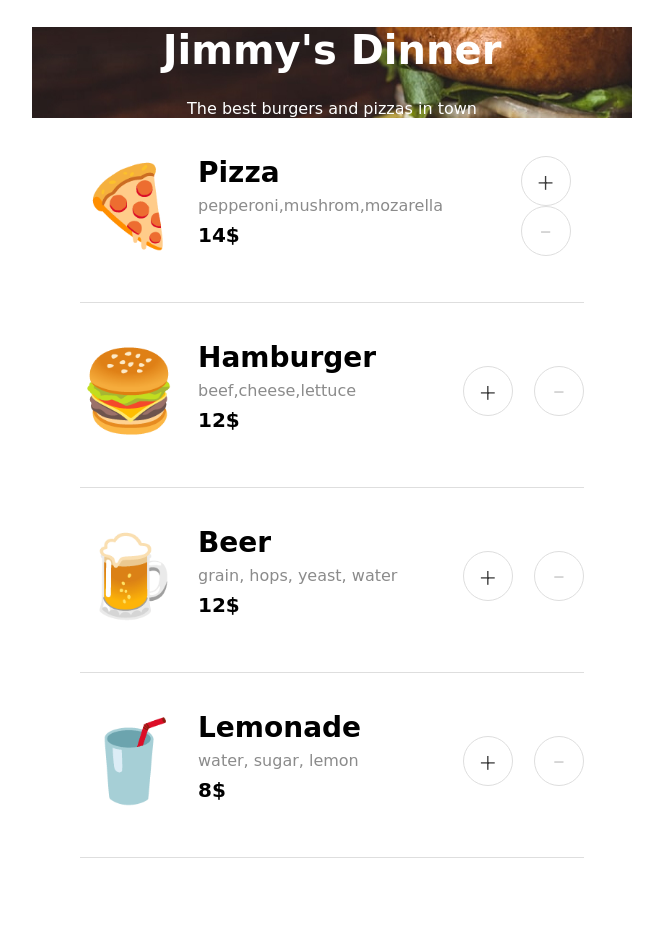
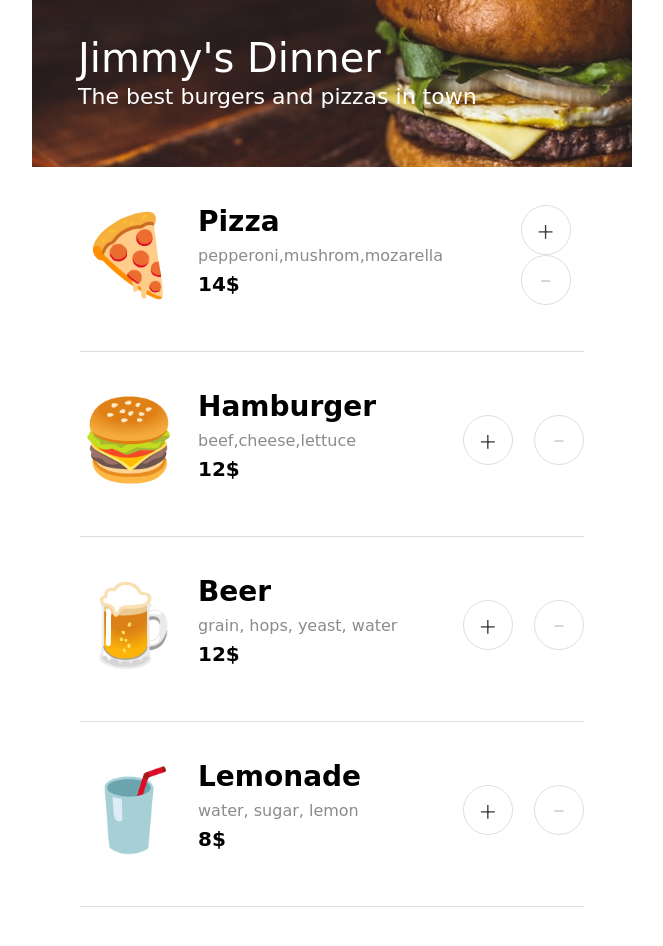
Before and after one commit to PetrValenta92/ordering-app, a website built with Vite: page index.html in a window 1280 px wide. Shown: the whole page, without its empty margins (308-971 px from the left). Before the commit the page ends 902 px from the top, so only its background shows below. Built offline with nearby package versions, Linux system fonts and the light colour scheme; a web font is replaced by a local one.

Commit message:
App header headline style update

```diff
--- a/index.css
+++ b/index.css
@@ -25,8 +25,13 @@ body {
 
 /* Typography */
 
-h1 {
+.dinner-title {
   font-size: 2.5em;
+  font-weight: 400;
+}
+
+.dinner-sub-title {
+  font-size: 1.375em;
 }
 
 .meal-img {
@@ -90,13 +95,31 @@ h1 {
   max-width: 37.5em;
 }
 
-header .container {
+header {
+  margin: 0;
+}
+
+.dinner {
+  line-height: .6;
   color: rgba(var(--white-text-clr));
   background-image: url(./images/header.jpg);
+  display: flex;
+  flex-direction: column;
 }
 
-header {
-  margin: 0;
+.dinner-title,
+.dinner-sub-title {
+  margin: 0 auto 0 0;
+  padding-left: 2.875rem;
+}
+
+.dinner-title {
+  padding-top: 2.875rem;
+  padding-bottom: 1.25rem;
+}
+
+.dinner-sub-title {
+  padding-bottom: 4rem;
 }
 
 button {
@@ -125,7 +148,7 @@ button {
 }
 
 .meal-img {
-  width: 4.375rem;
+  max-width: 4.375rem;
 }
 
 .meal-details {
@@ -254,7 +277,7 @@ button {
 /* Modal button */
 
 .pay-btn {
-  width: 90%;
+  width: 100%;
   margin: 1.875em 0;
   padding: 1em;
   line-height: 1.55;
```
